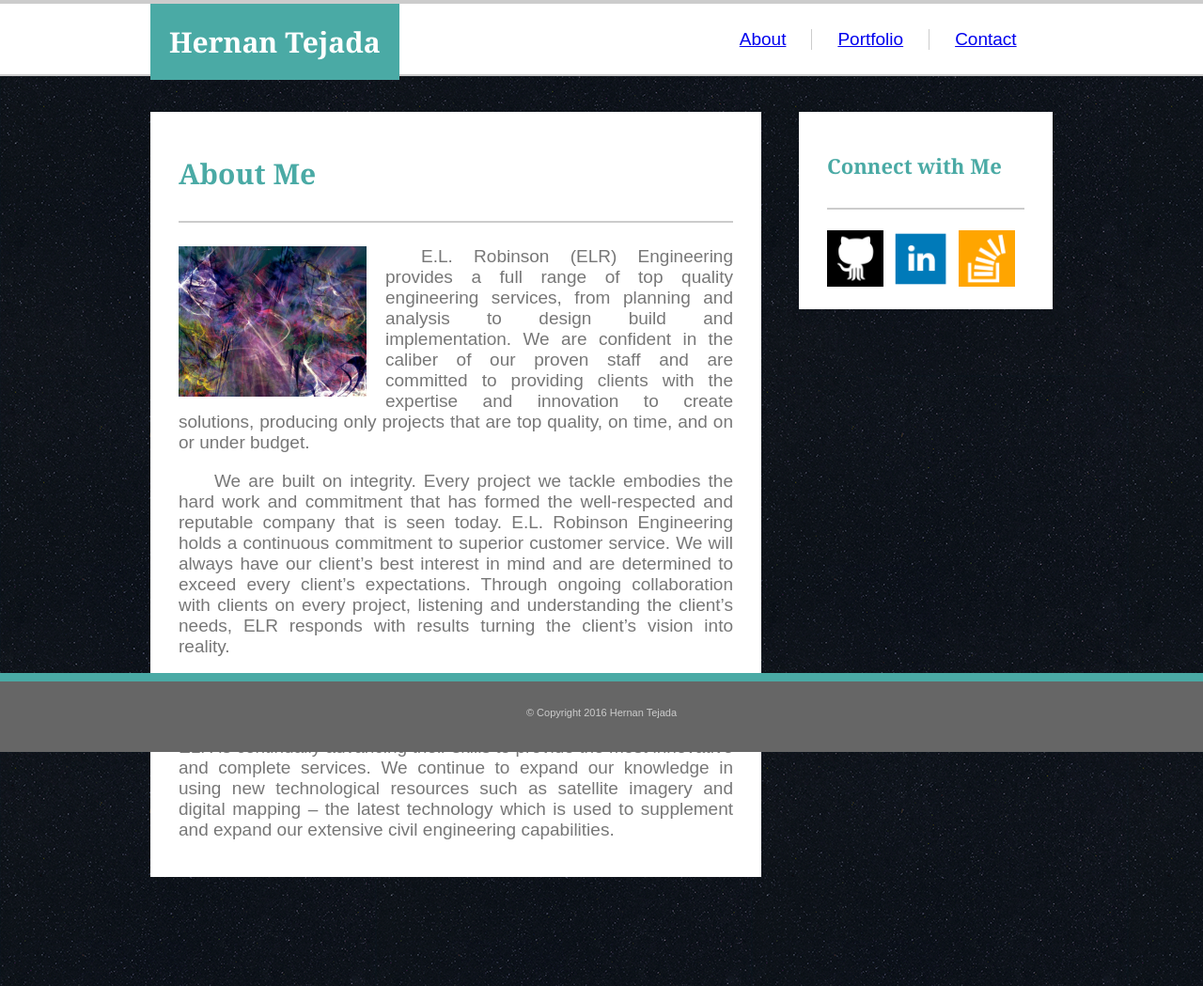
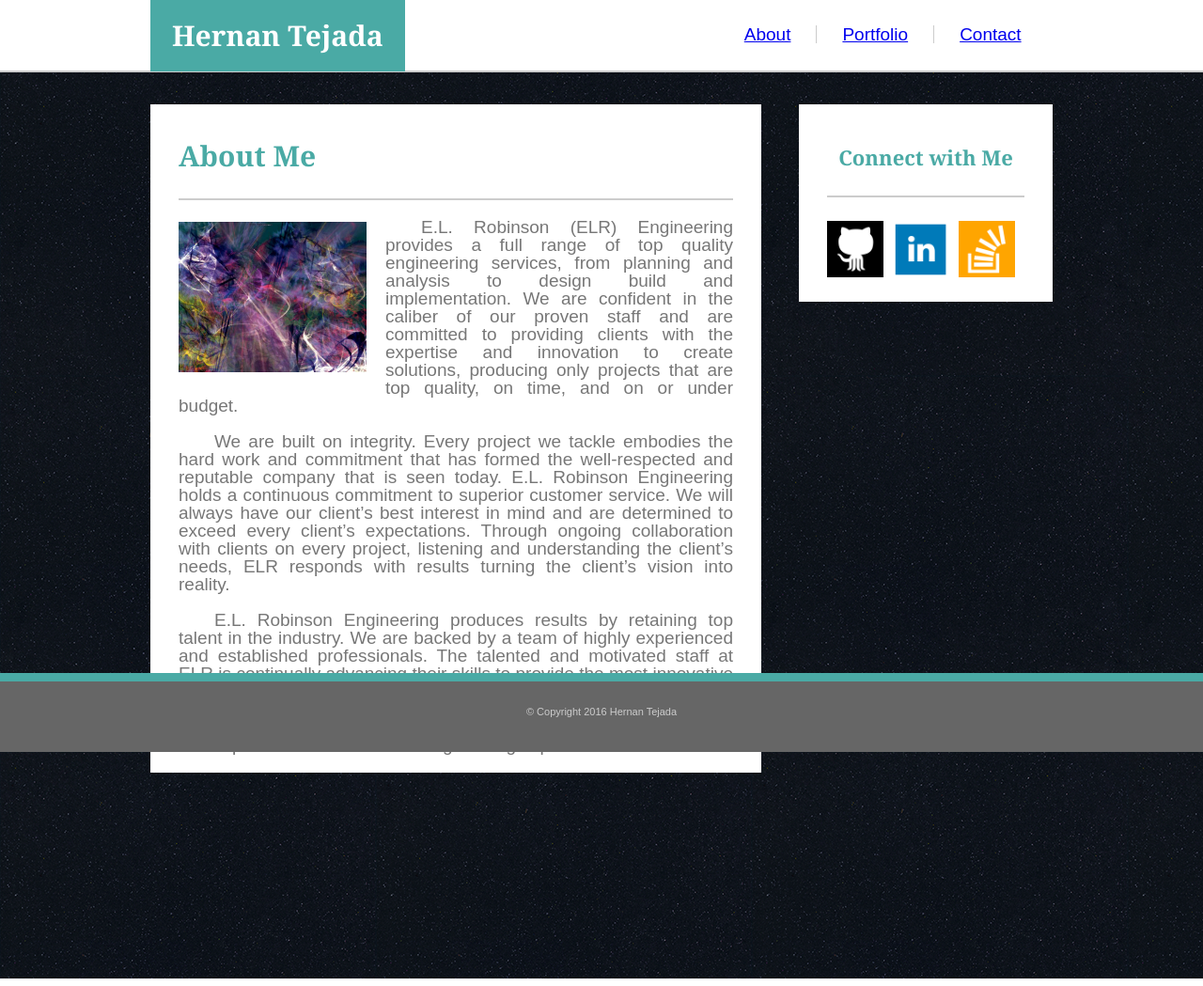
Before and after one commit to htejadadc/Basic-Portfolio, a plain HTML site: page index.html in a window 1280 px wide. Shown: the whole page at 94% size. Drawn offline with Linux system fonts and the light colour scheme.

Commit message:
initial site files

```diff
--- a/assets/css/reset.css
+++ b/assets/css/reset.css
@@ -0,0 +1,43 @@
+html, body, div, span, applet, object, iframe,
+h1, h2, h3, h4, h5, h6, p, blockquote, pre,
+a, abbr, acronym, address, big, cite, code,
+del, dfn, em, img, ins, kbd, q, s, samp,
+small, strike, strong, sub, sup, tt, var,
+b, u, i, center,
+dl, dt, dd, ol, ul, li,
+fieldset, form, label, legend,
+table, caption, tbody, tfoot, thead, tr, th, td,
+article, aside, canvas, details, embed,
+figure, figcaption, footer, header, hgroup,
+menu, nav, output, ruby, section, summary,
+time, mark, audio, video {
+	margin: 0;
+	padding: 0;
+	border: 0;
+	font-size: 100%;
+	font: inherit;
+	vertical-align: baseline;
+}
+/* HTML5 display-role reset for older browsers */
+article, aside, details, figcaption, figure,
+footer, header, hgroup, menu, nav, section {
+	display: block;
+}
+body {
+	line-height: 1;
+}
+ol, ul {
+	list-style: none;
+}
+blockquote, q {
+	quotes: none;
+}
+blockquote:before, blockquote:after,
+q:before, q:after {
+	content: '';
+	content: none;
+}
+table {
+	border-collapse: collapse;
+	border-spacing: 0;
+}
--- a/assets/css/style.css
+++ b/assets/css/style.css
@@ -4,7 +4,6 @@ header {
 	font-size: 19px;
 	height: 75px;
 	width: 100%;
-	border-top: 4px solid #cccccc;
 	border-bottom: 2px solid #cccccc;
 	position: absolute;
 	top: 0px;
@@ -44,28 +43,31 @@ footer {
 
 h1 {
 	font-family: Georgia, Times, "Times New Roman", serif;
-	padding: 20px;
+	padding: 23px;
 	font-size: 30px;
 	font-weight: bold;
 	color: #ffffff;
 	background-color: #4aaaa5;
-	margin: 0px 335px 0px 0px;
+	margin: 0px 334px 0px 0px;
 	float: left;
 }
 
 h2 {
 	font-family: Georgia, Times, "Times New Roman", serif;
 	font-size: 30px;
+	font-weight: bold;
 	color: #4aaaa5;
-	padding-bottom: 30px;
+	padding: 30px 0px 30px 0px;
 	border-bottom: 2px solid #cccccc;
 }
 
 h3 {
 	font-family: Georgia, Times, "Times New Roman", serif;
 	font-size: 22px;
+	font-weight: bold;
+	text-align: center;
 	color: #4aaaa5;
-	padding-bottom: 30px;
+	padding: 25px 0px 30px 0px;
 	border-bottom: 2px solid #cccccc;
 }
 
@@ -84,7 +86,7 @@ h4 {
 
 img {
     float: left;
-    margin: 0 20px 10px 0;
+    margin: 23px 20px 20px 0;
     width: 200px;
     height: 160px;
 }
@@ -102,7 +104,7 @@ form {
 
 label {
 	display: block;
-	margin: 15px 0px 5px 0px;
+	margin: 20px 0px 10px 0px;
 }
 
 input{
@@ -157,16 +159,16 @@ textarea{
 }
 
 #content1 {
-	padding: 20px 30px 20px 30px;
+	padding: 10px 30px 20px 30px;
 	width: 590px;
 	float: left;
 	background-color: #ffffff;
 }
 
 #content2 {
-	padding: 20px 0px 20px 20px;
+	padding: 10px 0px 20px 20px;
 	font-size: 0px;
-	height: 940px;
+	height: 980px;
 	width: 630px;
 	float: left;
 	background-color: #ffffff;
@@ -175,7 +177,7 @@ textarea{
 #content3 {
 	padding: 10px 30px 30px 30px;
 	color: #777777;
-	height: 500px;
+	height: 510px;
 	width: 590px;
 	float: left;
 	background-color: #ffffff;
@@ -183,6 +185,7 @@ textarea{
 }
 
 .icons {
+	margin-top: 25px;
 	margin-right: 10px;
 	height: 60px;
 	width: 60px;
@@ -193,7 +196,7 @@ textarea{
 	height: 204px;
 	width: 275px;
 	display: inline-block;
-	margin: 10px 30px 40px 10px;
+	margin: 15px 30px 45px 10px;
 	position: relative;
 }
 
--- a/index.html
+++ b/index.html
@@ -1,6 +1,7 @@
 <!DOCTYPE html>
 <html>
 <head>
+	<link rel="stylesheet" type="text/css" href="assets/css/reset.css">
 	<meta charset="utf-8">
 	<title>About me</title>
 	<link rel="stylesheet" type="text/css" href="assets/css/style.css">
@@ -25,13 +26,13 @@
 		<section id="content1">
 			<h2>About Me</h2>
 			<img src="assets/images/mainpicture.jpg">
-
+			<br>
 			<p>	E.L. Robinson (ELR) Engineering provides a full range of top quality engineering services, from planning and analysis to design build and implementation. We are confident in the caliber of our proven staff and are committed to providing clients with the expertise and innovation to create solutions, producing only projects that are top quality, on time, and on or under budget.
 			</p>
-
+			<br>
 			<p>	We are built on integrity. Every project we tackle embodies the hard work and commitment that has formed the well-respected and reputable company that is seen today. E.L. Robinson Engineering holds a continuous commitment to superior customer service. We will always have our client’s best interest in mind and are determined to exceed every client’s expectations. Through ongoing collaboration with clients on every project, listening and understanding the client’s needs, ELR responds with results turning the client’s vision into reality.
 			</p>
-
+			<br>
 			<p>	E.L. Robinson Engineering produces results by retaining top talent in the industry. We are backed by a team of highly experienced and established professionals. The talented and motivated staff at ELR is continually advancing their skills to provide the most innovative and complete services. We continue to expand our knowledge in using new technological resources such as satellite imagery and digital mapping – the latest technology which is used to supplement and expand our extensive civil engineering capabilities.
 			</p>
 		</section>
```
Also changed, not shown: contact.html (+1 -0 lines), portfolio.html (+1 -0 lines).
